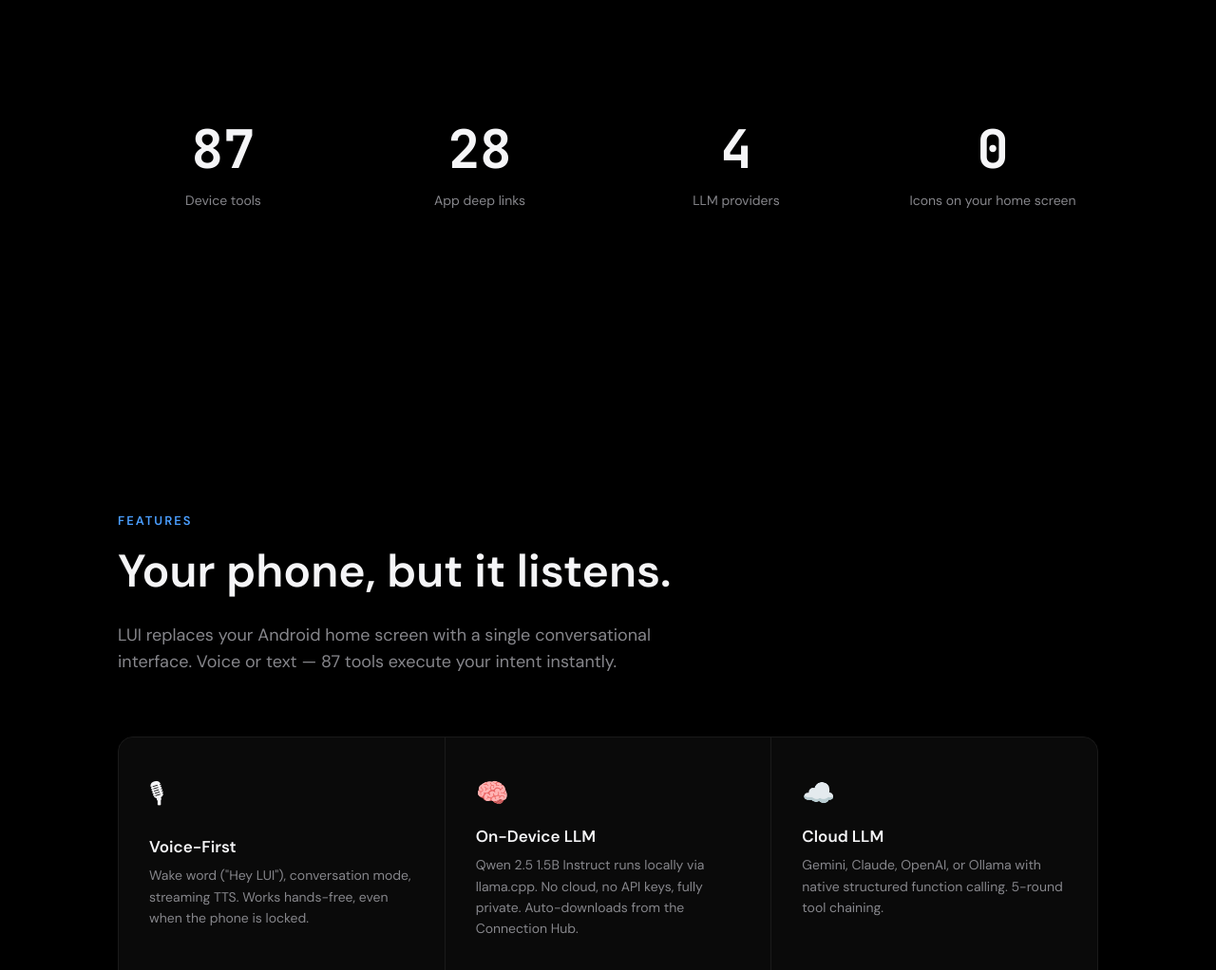
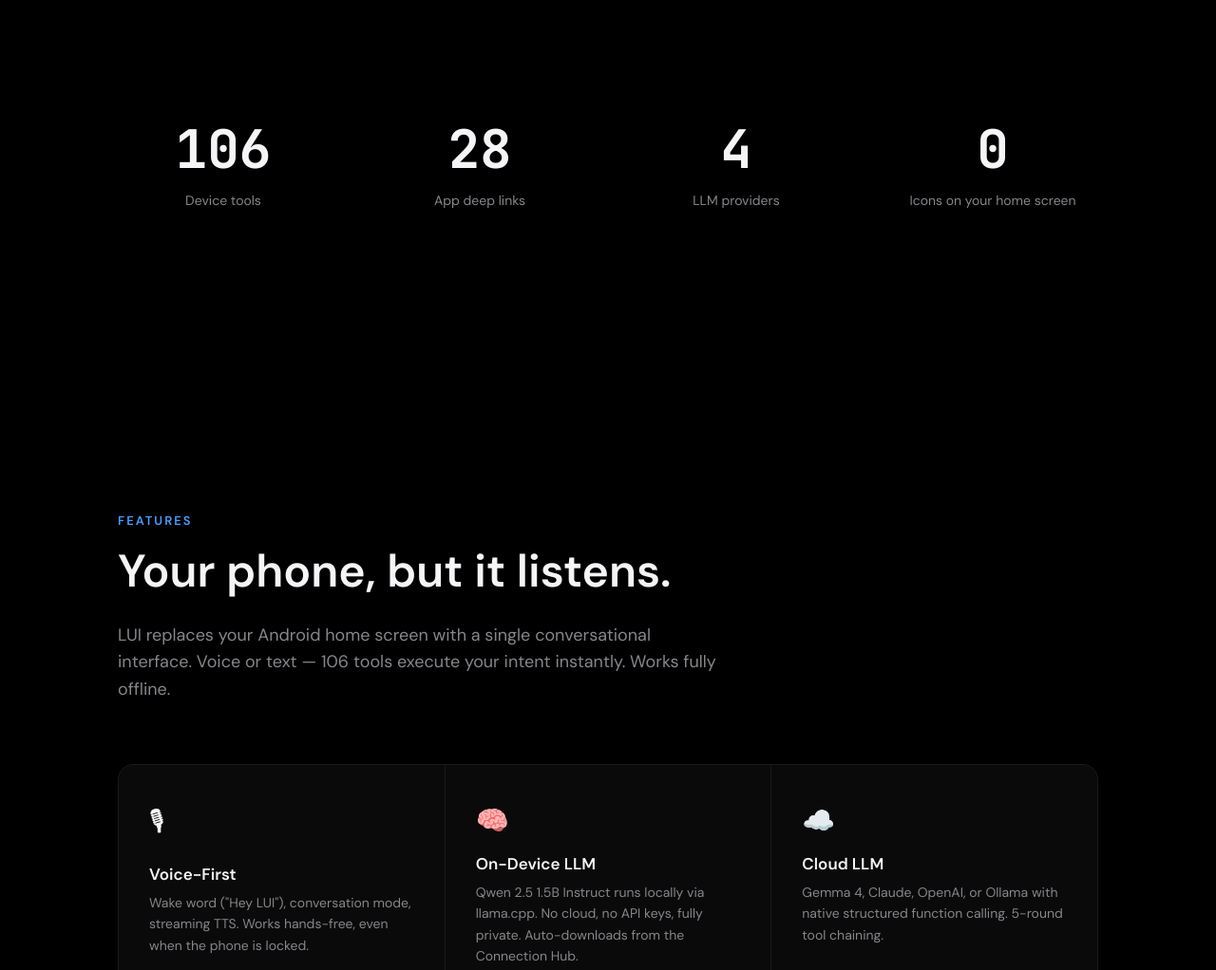
Before and after one commit to obirije/LUI, a plain HTML site: page sites/index.html in a window 1280 px wide. Shown: the part 880-1902 px from the top of the page at 95% size. Drawn offline with Linux system fonts and the light colour scheme.

Commit message:
Landing page: offline mode in hero GIF + rotating text, 106 tools, Gemma 4

```diff
--- a/sites/index.html
+++ b/sites/index.html
@@ -4,7 +4,7 @@
     <meta charset="UTF-8">
     <meta name="viewport" content="width=device-width, initial-scale=1.0">
     <title>LuiOS — The Siri Alternative That Speaks MCP</title>
-    <meta name="description" content="The AI assistant that actually assists. 87 device tools, voice-first, open source Android launcher.">
+    <meta name="description" content="The AI assistant that actually assists. 106 device tools, voice-first, works fully offline, open source Android launcher.">
     <link rel="preconnect" href="https://fonts.googleapis.com">
     <link href="https://fonts.googleapis.com/css2?family=DM+Sans:wght@300;400;500;600;700&family=JetBrains+Mono:wght@400;700&display=swap" rel="stylesheet">
     <style>
@@ -150,7 +150,7 @@
     <div class="hero-right">
         <div class="hero-phones">
             <img src="assets/screenshot-6.png" alt="Lock screen" class="phone phone-left">
-            <img src="assets/home.png" alt="Home screen" class="phone phone-center">
+            <img src="assets/demo-offline.gif" alt="Offline mode demo" class="phone phone-center">
             <img src="assets/screenshot-4.png" alt="Ambient context" class="phone phone-right">
         </div>
     </div>
@@ -158,7 +158,7 @@
 
 <section>
     <div class="stats reveal">
-        <div><div class="stat-number">87</div><div class="stat-label">Device tools</div></div>
+        <div><div class="stat-number">106</div><div class="stat-label">Device tools</div></div>
         <div><div class="stat-number">28</div><div class="stat-label">App deep links</div></div>
         <div><div class="stat-number">4</div><div class="stat-label">LLM providers</div></div>
         <div><div class="stat-number">0</div><div class="stat-label">Icons on your home screen</div></div>
@@ -169,11 +169,11 @@
 <section id="features">
     <div class="section-label reveal">Features</div>
     <h2 class="reveal">Your phone, but it listens.</h2>
-    <p class="subtitle reveal">LUI replaces your Android home screen with a single conversational interface. Voice or text — 87 tools execute your intent instantly.</p>
+    <p class="subtitle reveal">LUI replaces your Android home screen with a single conversational interface. Voice or text — 106 tools execute your intent instantly. Works fully offline.</p>
     <div class="features reveal">
         <div class="feature"><span class="icon">🎙</span><h3>Voice-First</h3><p>Wake word ("Hey LUI"), conversation mode, streaming TTS. Works hands-free, even when the phone is locked.</p></div>
         <div class="feature"><span class="icon">🧠</span><h3>On-Device LLM</h3><p>Qwen 2.5 1.5B Instruct runs locally via llama.cpp. No cloud, no API keys, fully private. Auto-downloads from the Connection Hub.</p></div>
-        <div class="feature"><span class="icon">☁️</span><h3>Cloud LLM</h3><p>Gemini, Claude, OpenAI, or Ollama with native structured function calling. 5-round tool chaining.</p></div>
+        <div class="feature"><span class="icon">☁️</span><h3>Cloud LLM</h3><p>Gemma 4, Claude, OpenAI, or Ollama with native structured function calling. 5-round tool chaining.</p></div>
         <div class="feature"><span class="icon">🔍</span><h3>Web Search & Browse</h3><p>Search DuckDuckGo, browse any URL. Results shown as clickable rich cards. No API key needed.</p></div>
         <div class="feature"><span class="icon">📸</span><h3>Vision</h3><p>Camera capture and gallery picker with AI image analysis. "Take a photo and tell me what you see."</p></div>
         <div class="feature"><span class="icon">📍</span><h3>Triggers</h3><p>Geofencing and scheduled actions. "When I leave home, enable DND." "In 5 minutes, lock my phone."</p></div>
@@ -259,9 +259,10 @@
         "actually assists.", "connects Claude Code.", "controls your phone.",
         "searches the web.", "reads your screen.", "connects OpenClaw.",
         "speaks MCP.", "sets your alarms.", "navigates for you.",
-        "runs 87 tools.", "calls your mum.", "connects Hermes.",
-        "reads your notifications.", "works offline.", "takes photos.",
-        "triggers on location.",
+        "runs 106 tools.", "calls your mum.", "connects Hermes.",
+        "reads your notifications.", "works fully offline.", "takes photos.",
+        "triggers on location.", "monitors your stress.", "plays calming sounds.",
+        "runs on-device.", "needs no cloud.",
     ];
     let phraseIndex = 0;
     const el = document.getElementById('rotating-text');
```
